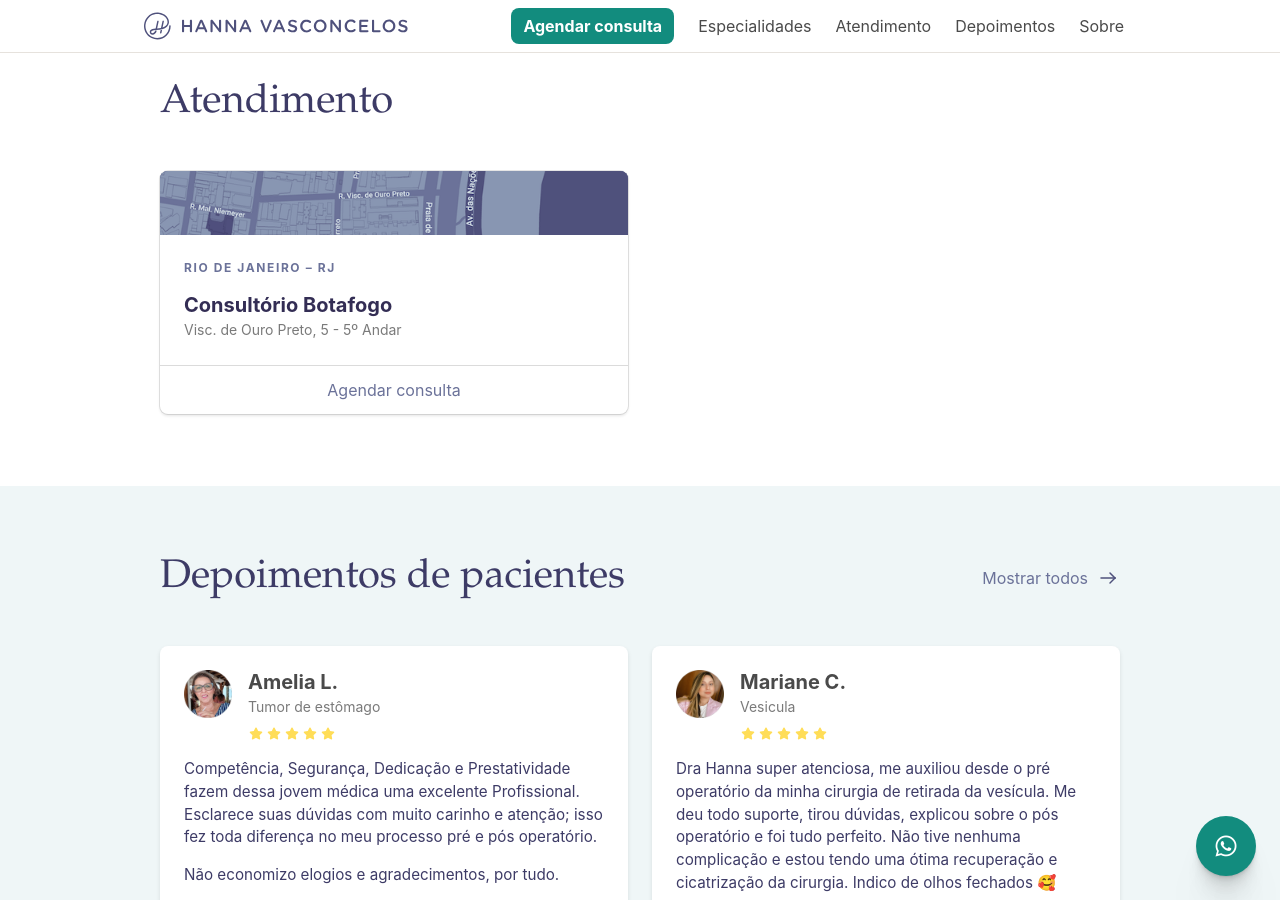
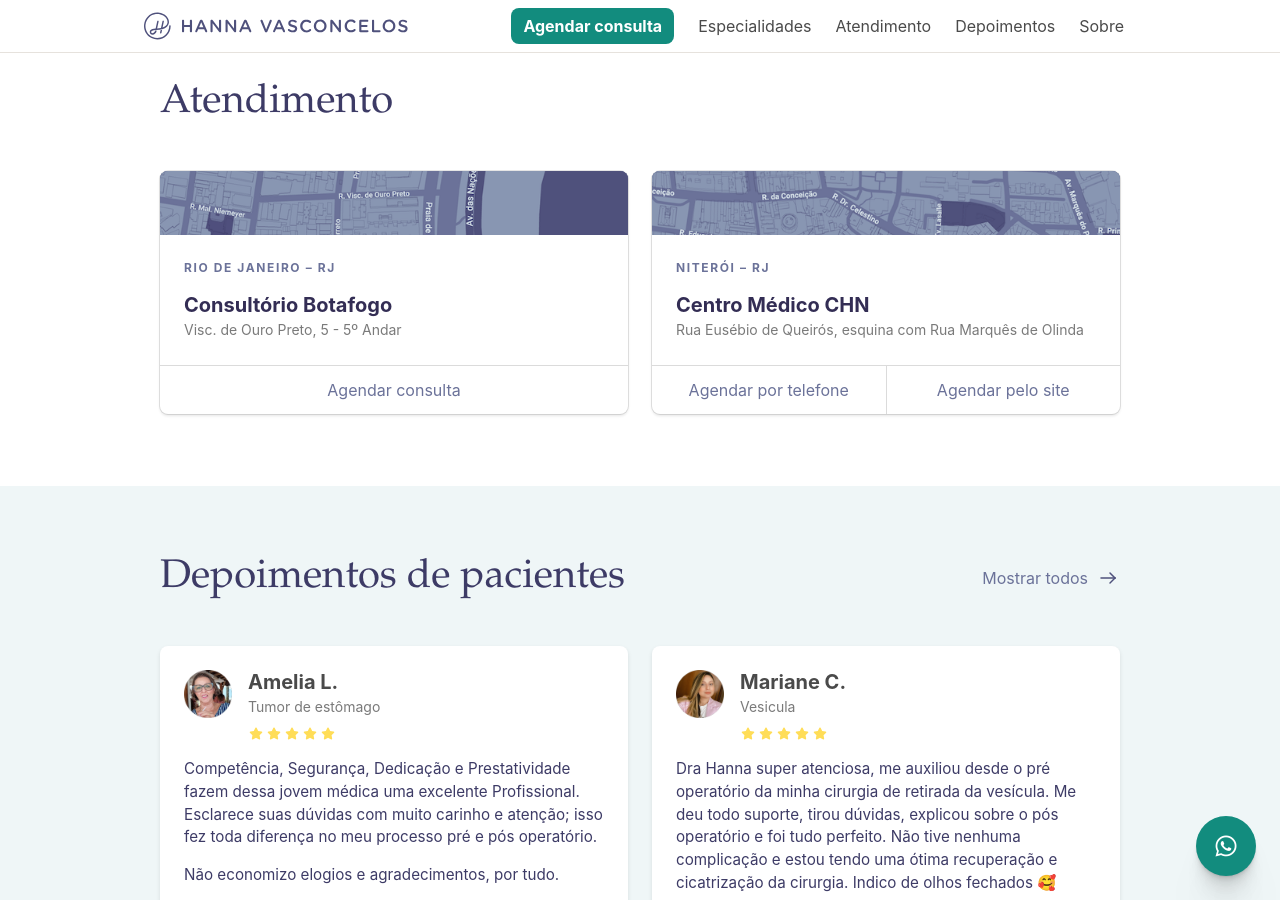
Before and after one commit to jpfaraco/hannavasconcelos, a Jekyll site: the page built from index.md, in a window 1280 px wide and 900 px high, scrolled down 1321 px. Built offline with Jekyll 4.4.1, drawn with Linux system fonts in a browser that asks for light colours; nearby versions of some CDN libraries; some web fonts are replaced; some of the changed text lies outside the part shown.

Commit message:
Add Centro médico CHN

```diff
--- a/_includes/atendimento.html
+++ b/_includes/atendimento.html
@@ -45,15 +45,29 @@
             </p>
           </div>
           <div class="card-footer">
+            {% if workplace.links.schedule %}
             <a class="card-footer-item" itemprop="url" href="{{ workplace.links.schedule }}" target="_blank"
               rel="noreferrer"
               onclick="gtag('event', 'whatsapp_click', { 'location': 'Atendimento Card - {{ workplace.eventLabel }}' });gtag('event', 'conversion', {'send_to': 'AW-1035494901/EYlkCMj25ZkDEPXL4e0D'});">Agendar
               consulta</a>
+            {% endif %}
             {% if workplace.links.plans %}
             <a class="card-footer-item" itemprop="url" href="{{ workplace.links.plans }}" target="_blank"
               rel="noreferrer"
               onclick="gtag('event', 'insurance_click', { 'location': '{{ workplace.eventLabel }}' });">Ver
               convênios</a>
+            {% endif %}
+            {% if workplace.links.phoneSchedule %}
+            <a class="card-footer-item" itemprop="url" href="{{ workplace.links.phoneSchedule }}" target="_blank"
+              rel="noreferrer"
+              onclick="gtag('event', 'phoneSchedule_click', { 'location': '{{ workplace.eventLabel }}' });">Agendar
+              por telefone</a>
+            {% endif %}
+            {% if workplace.links.onlineSchedule %}
+            <a class="card-footer-item" itemprop="url" href="{{ workplace.links.onlineSchedule }}" target="_blank"
+              rel="noreferrer"
+              onclick="gtag('event', 'onlineSchedule_click', { 'location': '{{ workplace.eventLabel }}' });">Agendar
+              pelo site</a>
             {% endif %}
           </div>
         </div>
--- a/_includes/hero-landing.html
+++ b/_includes/hero-landing.html
@@ -7,7 +7,8 @@
             class="is-hidden-tablet thumb" />
           <h1>{{ page.slogan }}</h1>
           <h2>
-            <span style="margin-top: 0; margin-bottom: 1rem;">Atendimento na zona sul</span>
+            <span style="margin-top: 0; margin-bottom: 1rem;">Atendimento na zona sul do Rio de Janeiro e em
+              Niterói</span>
             Especialista em vesícula, vias biliares, fígado, pâncreas e hérnias da parede abdominal.
           </h2>
           <ul class="personal h-card">
--- a/_includes/hero.html
+++ b/_includes/hero.html
@@ -7,7 +7,7 @@
             class="is-hidden-tablet thumb" />
           <h1>{{ page.slogan }}</h1>
           <h2>Especialista em vesícula, vias biliares, fígado, pâncreas e hérnias da parede abdominal.
-            <span>Atendimento na zona sul</span>
+            <span>Atendimento na zona sul do Rio de Janeiro e em Niterói</span>
           </h2>
           <ul class="personal h-card">
             <li>CRM: 52104018-9 | RQE: 45103 e 45104</li>
```
Also changed, not shown: _layouts/workplace.html (+15 -1 lines), _workplaces/niteroi-chn.md (added, +14 -0 lines).
